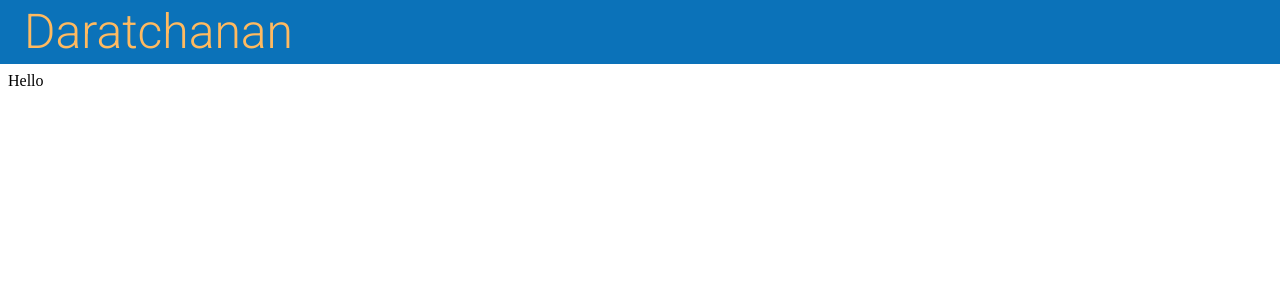
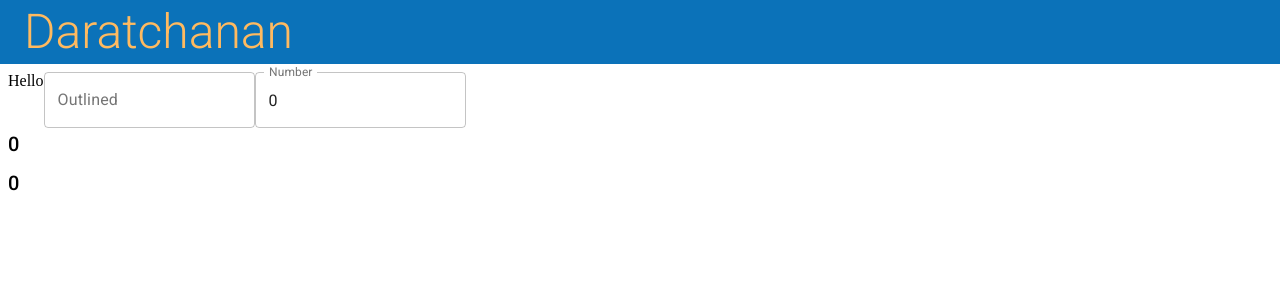
Before and after one commit to daratchanan/material-ui-basic, a React (Create React App) app: page / in a window 1280 px wide. Shown: the top 300 px of the page. Built offline with nearby package versions, Linux system fonts and the light colour scheme.

Commit message:
logic test

```diff
--- a/src/components/App.js
+++ b/src/components/App.js
@@ -2,6 +2,7 @@ import React from "react";
 import { ThemeProvider } from '@material-ui/core/styles';
 import Header from "../components/ui/Header";
 import theme from "./ui/Theme";
+import Test from "./ui/Test";
 
 function App() {
 
@@ -9,6 +10,7 @@ function App() {
       <ThemeProvider theme={theme}>
          <Header />
          Hello
+         <Test />
       </ThemeProvider>
 
    );
--- a/src/components/ui/Test.js
+++ b/src/components/ui/Test.js
@@ -0,0 +1,48 @@
+import React, { useState } from 'react'
+import TextField from '@material-ui/core/TextField';
+import Typography from '@material-ui/core/Typography';
+
+
+export default function Test() {
+   const [input, setInput] = useState("");
+   const [num, setNum] = useState(0);
+
+   const handleInput = (event) => {
+      setInput(event.target.value);
+   };
+
+   const handleNum = (event) => {
+
+      debugger;
+      if (num < 0) {
+         setNum(0);
+      } else {
+         setNum(Number(event.target.value));
+      }
+      debugger;
+   };
+
+
+   return (
+      <>
+         <TextField
+            label="Outlined"
+            variant="outlined"
+            onChange={handleInput}
+         />
+         <TextField
+            label="Number"
+            type="number"
+            variant="outlined"
+            onChange={handleNum}
+            value={num}
+         />
+         <Typography variant="h6" gutterBottom>
+            {input.length}
+         </Typography>
+         <Typography variant="h6" gutterBottom>
+            {num}
+         </Typography>
+      </>
+   )
+}
```
